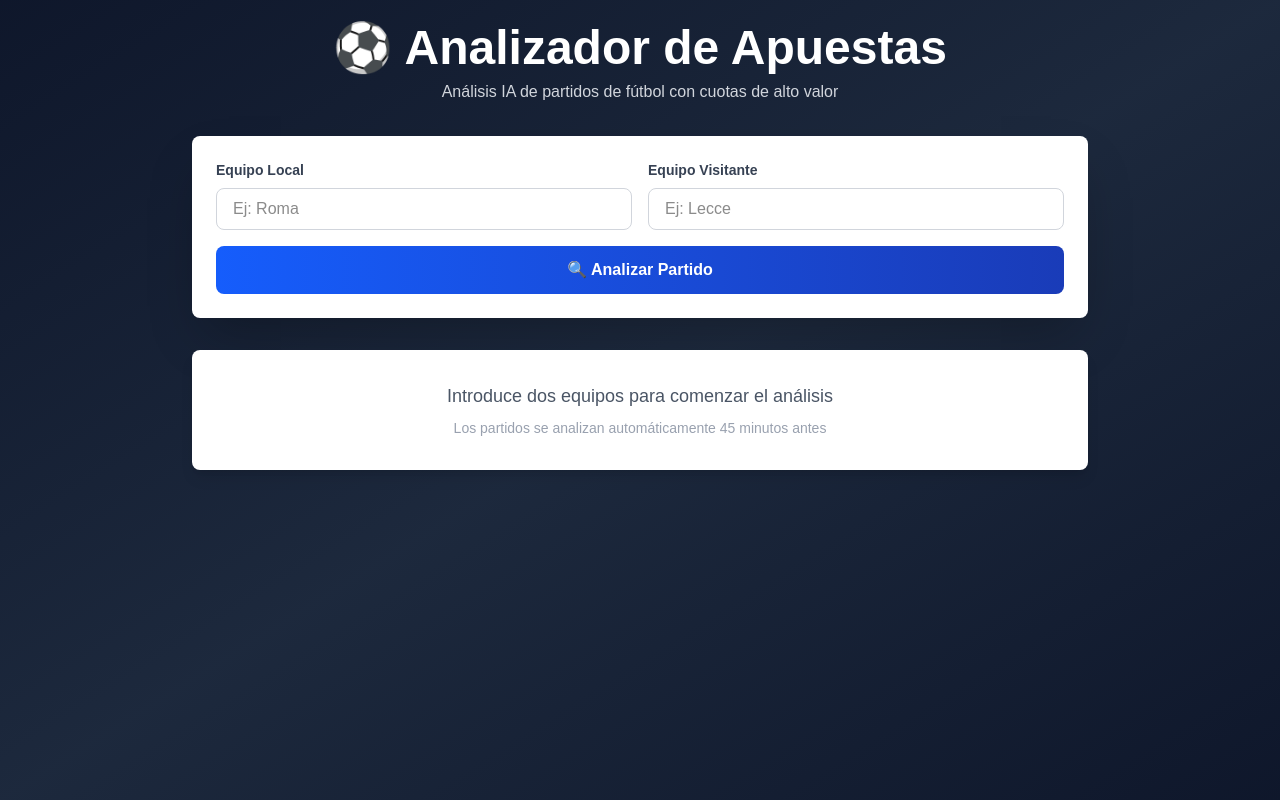
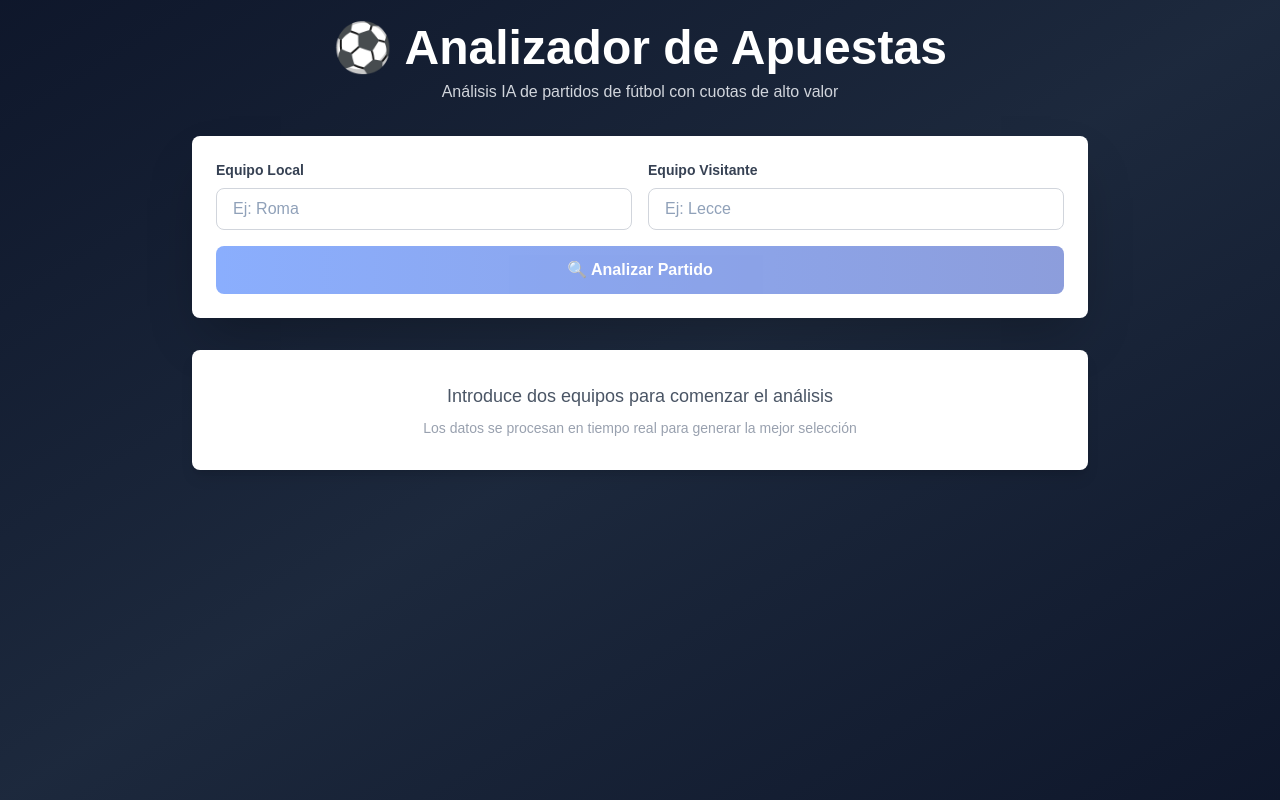
Before and after one commit to Diego-Catalan-cmd/apuestas, a Next.js app: page / in a window 1280 px wide. Built offline with nearby package versions, Linux system fonts and the light colour scheme.

Commit message:
style: mejorar legibilidad de inputs y texto de carga

```diff
--- a/components/betting-analyzer.tsx
+++ b/components/betting-analyzer.tsx
@@ -8,11 +8,13 @@ interface BettingTicketProps {
 }
 
 export function BettingTicket({ analysis }: BettingTicketProps) {
-  const riskColors = {
+  const riskColors: Record<string, string> = {
     Alto: "bg-red-100 border-red-400 text-red-800",
     Medio: "bg-yellow-100 border-yellow-400 text-yellow-800",
     Bajo: "bg-green-100 border-green-400 text-green-800",
   };
+
+  const currentRiskColor = riskColors[analysis.riskLevel] || riskColors["Medio"];
 
   return (
     <div className="bg-white rounded-lg shadow-lg p-6 border-2 border-gray-300">
@@ -45,7 +47,7 @@ export function BettingTicket({ analysis }: BettingTicketProps) {
       {/* Nivel de Riesgo */}
       <div className="mb-4">
         <h3 className="font-semibold text-gray-700 mb-2">Nivel de Riesgo</h3>
-        <div className={`p-3 rounded border-2 ${riskColors[analysis.riskLevel]}`}>
+        <div className={`p-3 rounded border-2 ${currentRiskColor}`}>
           <p className="font-bold text-lg">{analysis.riskLevel}</p>
           <p className="text-sm mt-1">{analysis.riskJustification}</p>
         </div>
@@ -80,7 +82,9 @@ export function BettingTicket({ analysis }: BettingTicketProps) {
       {/* Cuota Estimada */}
       <div className="mb-4 bg-gradient-to-r from-green-100 to-blue-100 p-4 rounded-lg border-2 border-green-400">
         <p className="text-gray-600 text-sm">Cuota Estimada (2.00 - 5.00)</p>
-        <p className="text-4xl font-bold text-green-700">{analysis.estimatedOdds.toFixed(2)}</p>
+        <p className="text-4xl font-bold text-green-700">
+          {(analysis.estimatedOdds ?? 2.5).toFixed(2)}
+        </p>
       </div>
 
       {/* Razonamiento */}
@@ -153,7 +157,7 @@ export function MatchSearcher() {
                 placeholder="Ej: Roma"
                 value={teamA}
                 onChange={(e) => setTeamA(e.target.value)}
-                className="w-full px-4 py-2 border border-gray-300 rounded-lg focus:ring-2 focus:ring-blue-500 focus:border-transparent"
+                className="w-full px-4 py-2 border border-gray-300 rounded-lg text-slate-900 bg-white placeholder-slate-400 font-medium focus:ring-2 focus:ring-blue-500 focus:border-transparent outline-none"
                 required
               />
             </div>
@@ -164,15 +168,15 @@ export function MatchSearcher() {
                 placeholder="Ej: Lecce"
                 value={teamB}
                 onChange={(e) => setTeamB(e.target.value)}
-                className="w-full px-4 py-2 border border-gray-300 rounded-lg focus:ring-2 focus:ring-blue-500 focus:border-transparent"
+                className="w-full px-4 py-2 border border-gray-300 rounded-lg text-slate-900 bg-white placeholder-slate-400 font-medium focus:ring-2 focus:ring-blue-500 focus:border-transparent outline-none"
                 required
               />
             </div>
           </div>
           <button
             type="submit"
-            disabled={loading || !teamA || !teamB}
-            className="w-full bg-gradient-to-r from-blue-600 to-blue-800 hover:from-blue-700 hover:to-blue-900 disabled:bg-gray-400 text-white font-bold py-3 rounded-lg transition"
+            disabled={loading || !teamA.trim() || !teamB.trim()}
+            className="w-full bg-gradient-to-r from-blue-600 to-blue-800 hover:from-blue-700 hover:to-blue-900 disabled:opacity-50 disabled:cursor-not-allowed text-white font-bold py-3 rounded-lg transition"
           >
             {loading ? "⏳ Analizando..." : "🔍 Analizar Partido"}
           </button>
@@ -188,11 +192,13 @@ export function MatchSearcher() {
 
         {/* Loading State */}
         {loading && (
-          <div className="text-center text-white">
+          <div className="text-center text-white py-8">
             <div className="inline-block">
               <div className="animate-spin rounded-full h-12 w-12 border-b-2 border-white"></div>
             </div>
-            <p className="mt-4">Consultando API deportiva e IA...</p>
+            <p className="mt-4 text-slate-300 text-sm font-medium animate-pulse">
+              Analizando estadísticas y rendimiento de los equipos...
+            </p>
           </div>
         )}
 
@@ -203,7 +209,7 @@ export function MatchSearcher() {
         {!analysis && !error && !loading && (
           <div className="bg-white rounded-lg shadow-lg p-8 text-center">
             <p className="text-gray-600 text-lg">Introduce dos equipos para comenzar el análisis</p>
-            <p className="text-gray-400 text-sm mt-2">Los partidos se analizan automáticamente 45 minutos antes</p>
+            <p className="text-gray-400 text-sm mt-2">Los datos se procesan en tiempo real para generar la mejor selección</p>
           </div>
         )}
       </div>
```
